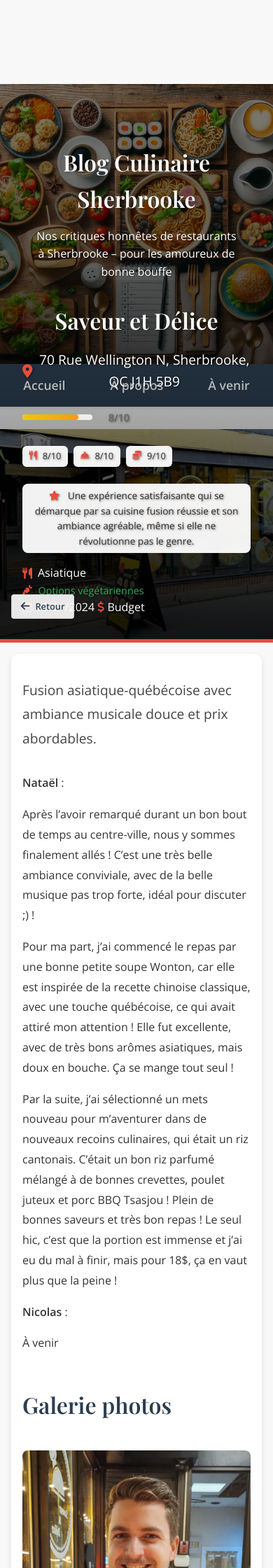
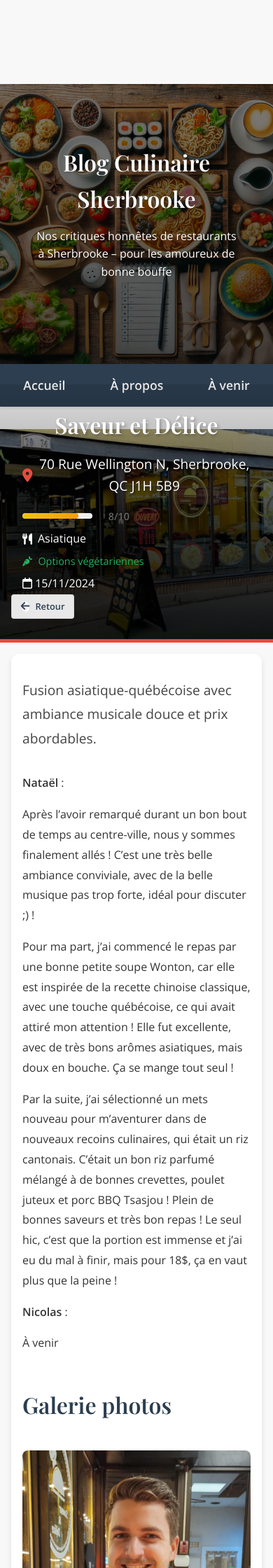
Before and after one commit to Natael21/blog-culinaire, a Jekyll site: the page built from _posts/2024-11-15-saveur-et-delice.markdown, in a window 390 px wide. Shown: the top 2240 px of the page at 70% size. Built offline with Jekyll 4.4.1, drawn with Linux system fonts in a browser that asks for light colours; a script that is not in the unit is left out; comment, search, counter and statistics services are not loaded.

Commit message:
revert ?

```diff
--- a/_config.yml
+++ b/_config.yml
@@ -14,39 +14,63 @@
 # You can create any custom variable you would like, and they will be accessible
 # in the templates via {{ site.myvariable }}.
 title: Blog Culinaire Sherbrooke
-description: >-
+email: your-email@example.com
+description: >- # this means to ignore newlines until "baseurl:"
   Nos critiques honnêtes de restaurants à Sherbrooke – pour les amoureux de bonne bouffe
-baseurl: ""
-url: "https://appreciationrestaurantssherbrooke.netlify.app"
-
-# Theme settings
-theme: minima
+baseurl: "" # the subpath of your site, e.g. /blog
+url: "https://appreciationrestaurantssherbrooke.netlify.app" # the base hostname & protocol for your site, e.g. http://example.com
 
 # Disqus Comments
 disqus:
-  shortname: appreciationrestaurantssherbrooke
+  shortname: appreciationrestaurantssherbrooke # REMPLACEZ CECI par le shortname que vous avez choisi sur Disqus
 
 # Build settings
-markdown: kramdown
-plugins:
-  - jekyll-feed
-  - jekyll-seo-tag
+theme: minima
 
-# Exclude from processing
-exclude:
-  - Gemfile
-  - Gemfile.lock
-  - node_modules
-  - vendor
-  - README.md
-  - LICENSE
-  - .git
-  - .gitignore
-  - .sass-cache
-  - .jekyll-cache
-  - .DS_Store
-  - "*.log"
-  - tmp/
+# minima theme settings
+show_excerpts: false # set to true to show excerpts on the homepage
+
+# Minima date format
+# refer to http://shopify.github.io/liquid/filters/date/ if you want to customize this
+minima:
+  date_format: "%b %-d, %Y"
+
+# If you want to link only specific pages in your header, uncomment
+# this and add the path to the pages in order as they should show up
+#header_pages:
+# - about.html
+
+# social links
+twitter_username: jekyllrb
+github_username:  jekyll
+rss: rss
+# dribbble_username: jekyll
+# facebook_username: jekyll
+# flickr_username: jekyll
+# instagram_username: jekyll
+# linkedin_username: jekyll
+# pinterest_username: jekyll
+# youtube_username: jekyll
+# googleplus_username: +jekyll
+
+# Mastodon instances
+# mastodon:
+# - username: jekyll
+#   instance: example.com
+# - username: jekyll2
+#   instance: example.com
+
+# Exclude from processing.
+# The following items will not be processed, by default. Create a custom list
+# to override the default setting.
+# exclude:
+#   - Gemfile
+#   - Gemfile.lock
+#   - node_modules
+#   - vendor/bundle/
+#   - vendor/cache/
+#   - vendor/gems/
+#   - vendor/ruby/
 
 # Collections
 collections:
--- a/_layouts/restaurant.html
+++ b/_layouts/restaurant.html
@@ -20,33 +20,6 @@ comments: true
           </div>
           <span class="score">{{ page.note }}/10</span>
         </div>
-
-        <div class="quick-ratings">
-          {% if page.ratings.food %}
-          <span class="quick-rating-item">
-            <i class="fas fa-utensils"></i> {{ page.ratings.food.score }}/10
-          </span>
-          {% endif %}
-          {% if page.ratings.service %}
-          <span class="quick-rating-item">
-            <i class="fas fa-concierge-bell"></i> {{ page.ratings.service.score }}/10
-          </span>
-          {% endif %}
-          {% if page.ratings.value %}
-          <span class="quick-rating-item">
-            <i class="fas fa-coins"></i> {{ page.ratings.value.score }}/10
-          </span>
-          {% endif %}
-        </div>
-
-        {% if page.ratings.overall %}
-        <div class="quick-rating-summary">
-          <i class="fas fa-star"></i>
-          <span>{{ page.ratings.overall.comment }}</span>
-        </div>
-        {% endif %}
-
-        <div class="restaurant-info">
         <span class="style"><i class="fas fa-utensils"></i> {{ page.style }}</span>
         {% if page.diet %}
         <span class="diet-type">
@@ -64,14 +37,13 @@ comments: true
         <span class="date"><i class="far fa-calendar"></i> {{ page.date | date: "%d/%m/%Y" }}</span>
         <span class="price">
           {% if page.price == "budget" %}
-              <i class="fas fa-dollar-sign"></i> Budget
+            <i class="fas fa-dollar-sign"></i>
           {% elsif page.price == "medium" %}
-              <i class="fas fa-dollar-sign"></i><i class="fas fa-dollar-sign"></i> Moyen
+            <i class="fas fa-dollar-sign"></i><i class="fas fa-dollar-sign"></i>
           {% elsif page.price == "expensive" %}
-              <i class="fas fa-dollar-sign"></i><i class="fas fa-dollar-sign"></i><i class="fas fa-dollar-sign"></i> Élevé
+            <i class="fas fa-dollar-sign"></i><i class="fas fa-dollar-sign"></i><i class="fas fa-dollar-sign"></i>
           {% endif %}
         </span>
-        </div>
       </div>
     </div>
   </div>
@@ -97,10 +69,9 @@ comments: true
       </div>
     </div>
     {% endif %}
-  </div>
 
     {% if page.ratings %}
-  <div class="ratings-section">
+    <div class="restaurant-ratings">
       <h2>Pourquoi cette note ?</h2>
 
       {% for rating in page.ratings %}
@@ -135,6 +106,7 @@ comments: true
       {% endfor %}
     </div>
     {% endif %}
+  </div>
 
   <!-- Section Commentaires -->
   <div class="comments-section">
--- a/assets/css/restaurant.css
+++ b/assets/css/restaurant.css
@@ -183,47 +183,6 @@
     color: var(--accent-color);
 }
 
-/* Quick Ratings in Header
-------------------------- */
-.quick-rating-summary {
-    background: rgba(255, 255, 255, 0.95);
-    padding: 0.5rem 1rem;
-    border-radius: 8px;
-    margin-top: 0.5rem;
-    font-size: 0.9rem;
-    color: var(--text-color);
-    max-width: 500px;
-    backdrop-filter: blur(5px);
-}
-
-.quick-rating-summary i {
-    color: var(--accent-color);
-    margin-right: 0.5rem;
-}
-
-.quick-ratings {
-    display: flex;
-    gap: 1rem;
-    flex-wrap: wrap;
-    margin-top: 1rem;
-}
-
-.quick-rating-item {
-    background: rgba(255, 255, 255, 0.95);
-    padding: 0.4rem 0.8rem;
-    border-radius: 6px;
-    font-size: 0.9rem;
-    color: var(--text-color);
-    display: flex;
-    align-items: center;
-    gap: 0.5rem;
-    backdrop-filter: blur(5px);
-}
-
-.quick-rating-item i {
-    color: var(--accent-color);
-}
-
 /* Rating Bar
 ------------------------- */
 .rating {
@@ -269,16 +228,15 @@
 
 /* Ratings Section
 ------------------------- */
-.ratings-section {
+.restaurant-ratings {
     background: var(--white);
     padding: 2rem;
     border-radius: 12px;
     box-shadow: 0 4px 8px rgba(0, 0, 0, 0.1);
-    margin: 2rem auto;
-    max-width: 800px;
+    margin-top: 2rem;
 }
 
-.ratings-section h2 {
+.restaurant-ratings h2 {
     font-family: 'Playfair Display', serif;
     color: var(--primary-color);
     font-size: 2rem;
@@ -297,8 +255,8 @@
 
 .rating-category:last-child {
     border-bottom: none;
+    padding-bottom: 0;
     margin-bottom: 0;
-    padding-bottom: 0;
 }
 
 .rating-category:nth-child(1) { animation-delay: 0.1s; }
@@ -337,14 +295,14 @@
     font-size: 0.9rem;
 }
 
-/* Comments Section - Pour assurer la cohérence visuelle */
+/* Comments Section
+------------------------- */
 .comments-section {
     background: var(--white);
     padding: 2rem;
     border-radius: 12px;
     box-shadow: 0 4px 8px rgba(0, 0, 0, 0.1);
-    margin: 2rem auto;
-    max-width: 800px;
+    margin-top: 2rem;
 }
 
 .comments-section h2 {
@@ -364,15 +322,12 @@
 /* Responsive Design
 ------------------------- */
 @media (max-width: 768px) {
-    .ratings-section,
-    .comments-section {
+    .restaurant-ratings {
         padding: 1.5rem;
-        margin: 1.5rem 1rem;
-        border-radius: 8px;
+        margin-top: 1.5rem;
     }
 
-    .ratings-section h2,
-    .comments-section h2 {
+    .restaurant-ratings h2 {
         font-size: 1.6rem;
         margin-bottom: 1rem;
     }
@@ -402,43 +357,4 @@
     .nav-arrow.next {
         right: 1rem;
     }
-
-    .quick-rating-summary {
-        font-size: 0.85rem;
-        padding: 0.4rem 0.8rem;
-    }
-
-    .quick-ratings {
-        gap: 0.5rem;
-        margin-top: 0.8rem;
-    }
-
-    .quick-rating-item {
-        font-size: 0.8rem;
-        padding: 0.3rem 0.6rem;
-    }
 }
-
-/* Update existing restaurant-meta styles */
-.restaurant-meta {
-    display: flex;
-    flex-direction: column;
-    gap: 1rem;
-    margin-top: 1.5rem;
-}
-
-.restaurant-meta > span {
-    background: rgba(255, 255, 255, 0.95);
-    padding: 0.4rem 0.8rem;
-    border-radius: 6px;
-    font-size: 0.9rem;
-    color: var(--text-color);
-    display: inline-flex;
-    align-items: center;
-    gap: 0.5rem;
-    backdrop-filter: blur(5px);
-}
-
-.restaurant-meta i {
-    color: var(--accent-color);
-}
```
Also changed, not shown: Gemfile (+7 -18 lines), netlify.toml (deleted, +0 -25 lines), 2 other files. Lines whose indentation alone changed are shown as unchanged.
